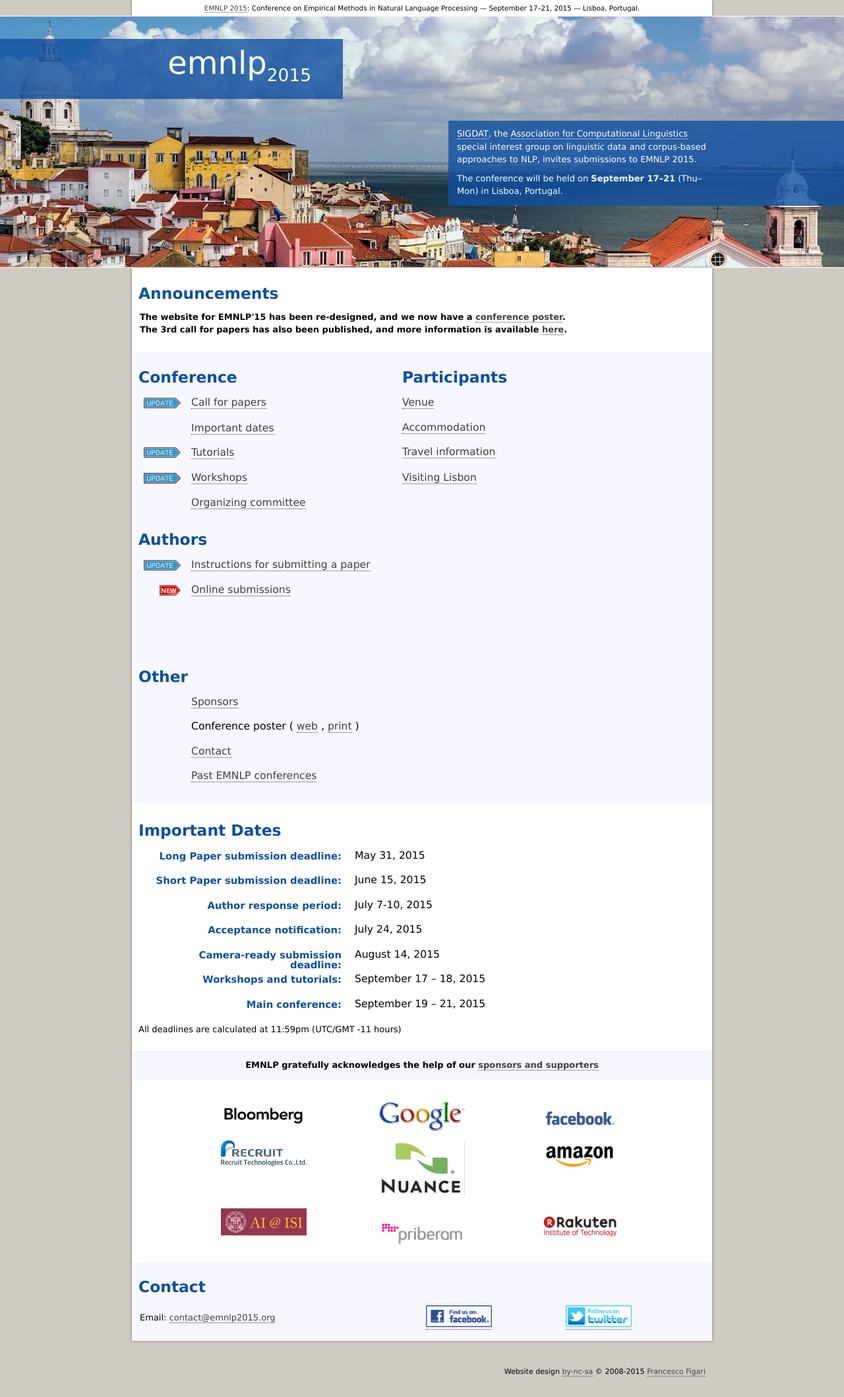
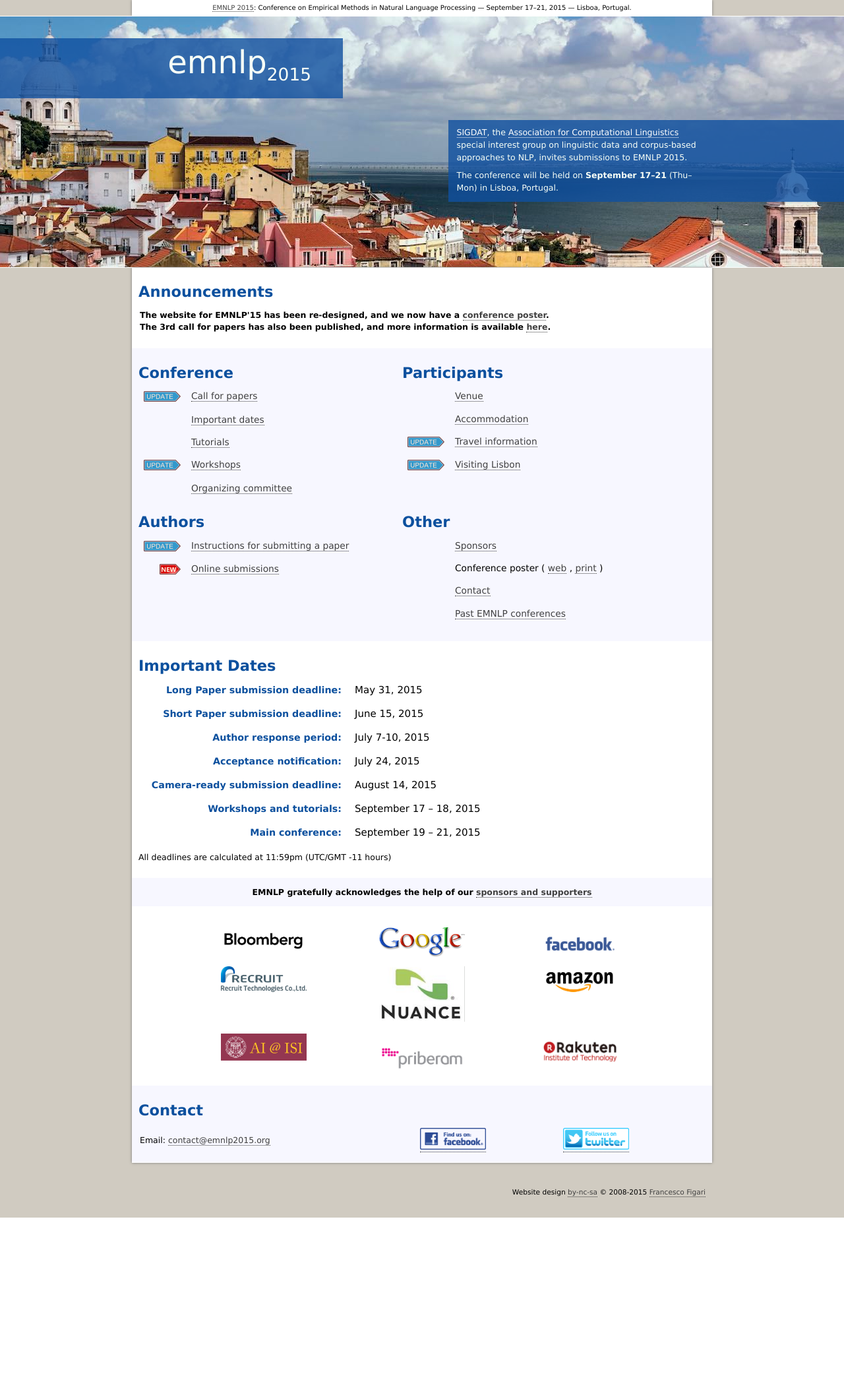
Before and after one commit to bgmartins/emnlp2015-website, a PHP site: page /index-alternative-design.html in a window 1280 px wide. Shown: the whole page at 66% size. After the commit the page ends 1846 px from the top, so only its background shows below. Run offline with PHP 8.4, Linux system fonts and the light colour scheme.

Commit message:
Small bugfix.

```diff
--- a/css/style-alternative.css
+++ b/css/style-alternative.css
@@ -8,12 +8,11 @@
     visibility: hidden;
 }
 
-.clearfix {display: inline-table;}
-
+.clearfix { display: inline-table; }
 
 /* Hides from IE-mac \*/
-* html .clearfix {height: 1%;}
-.clearfix {display: block;}
+* html .clearfix { height: 1%; }
+.clearfix { display: block; }
 /* End hide from IE-mac */
 
 /* ------------------------------ */
@@ -28,7 +27,7 @@
 }
 
 html>body {
- font-size: 13px;
+ font-size: 12.5px;
 }
 
 .header {
@@ -40,7 +39,6 @@
 .header, #content {
  margin: 0 auto;
  width: 880px;
-
  border-width: 0 2px 0 2px;
  border-style: solid;
  border-color: #b5b5b5;
@@ -56,7 +54,6 @@
 A:hover { color: #101010; border-bottom: 1px solid #101010; }
 P { margin: 0.7em 0; }
 H2 { font-size: 1.8em; margin-top: 0.7em; margin-bottom: 0.7em; }
-
 
 /* --- introduction and banner --- */
 
@@ -110,9 +107,8 @@
  line-height: 1.5em;
 }
 
+/* --- main content -------------- */
 
-
-/* --- main content -------------- */
 DIV#main { overflow: hidden; }
 
 #page #content {
@@ -145,7 +141,6 @@
   margin-right: 0px;
 }
 
-
 #content {
  margin-top: -10px;
  position: relative;
@@ -153,12 +148,6 @@
 
 #home #content {
  margin-top: 0;
-/* TODO - remove when removing column template
- *
- background-image: url(shadow.png);
- background-position: top;
- background-repeat: repeat-x;
-/* */
 }
 
 #content DIV {
@@ -167,24 +156,11 @@
  border-bottom: 1px solid white;
 }
 
-/* *
-#content DIV, #content LI { outline: 1px solid orange; }
-#content UL { outline: 1px solid red; }
-/* */
-
 #content DIV DIV {
  clear: none;
  padding: 0;
  border: 0;
 }
-
-/*
-#content DIV P {
- font-size: 1.2em;
- line-height: 1.5em;
- margin: 1.2em 79px;
-}
-*/
 
 #content UL {
  margin: 2.1em 160px;
@@ -203,26 +179,25 @@
  list-style-type: none;
  margin: 1em 0;
  margin-left: 79px;
- font-size: 1.2em;
- line-height: 1em;
+ font-size: 1.1em;
+ line-height: 1.1em;
 }
 
 #main LI {
  margin: 1.4em 0;
 }
 
-
-#authors,
+#participants,
 #general {
- float: left;
- width: 460px;
-}
-
-#conference {
  float: left;
  width: 400px;
 }
 
+#conference,
+#authors {
+ float: left;
+ width: 400px;
+}
 
 #committees {
  padding-top: 30em;
@@ -318,8 +293,6 @@
  font-size: 0.95em;
 }
 
-
-
 #footer {
  clear: both;
  text-align: center;
@@ -350,8 +323,6 @@
  width: 860px;
  margin: 0 auto;
 }
-
-
 
 #page #content UL.titles {
  margin: 2em 100px;
@@ -394,7 +365,6 @@
   font-variant: small-caps;
   border-top: 1px solid #b5b5b5;
 }
-
 
 .new {
  margin-left: -48px !important;
@@ -577,8 +547,6 @@
 
 /* END -------- program info -------- */
 
-
-
 @media screen and (max-width: 900px) {
 
  body {
```
